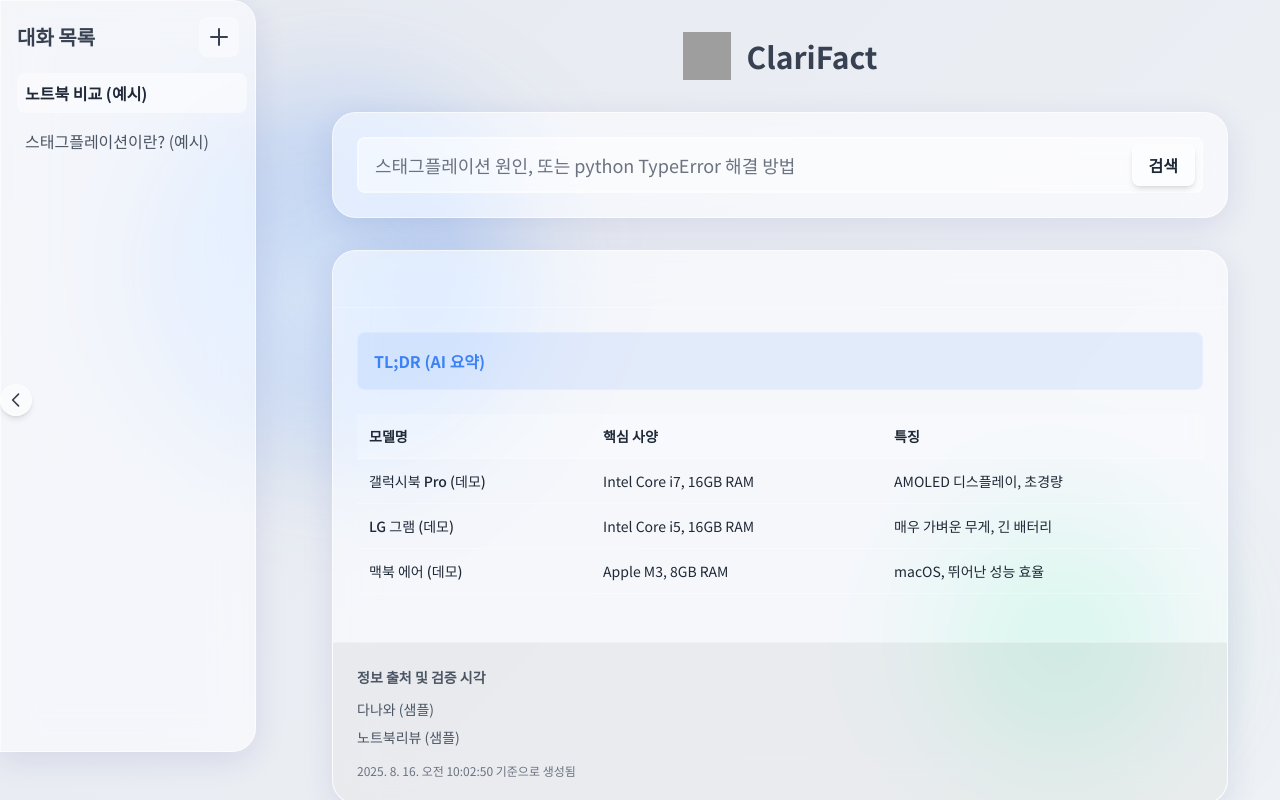
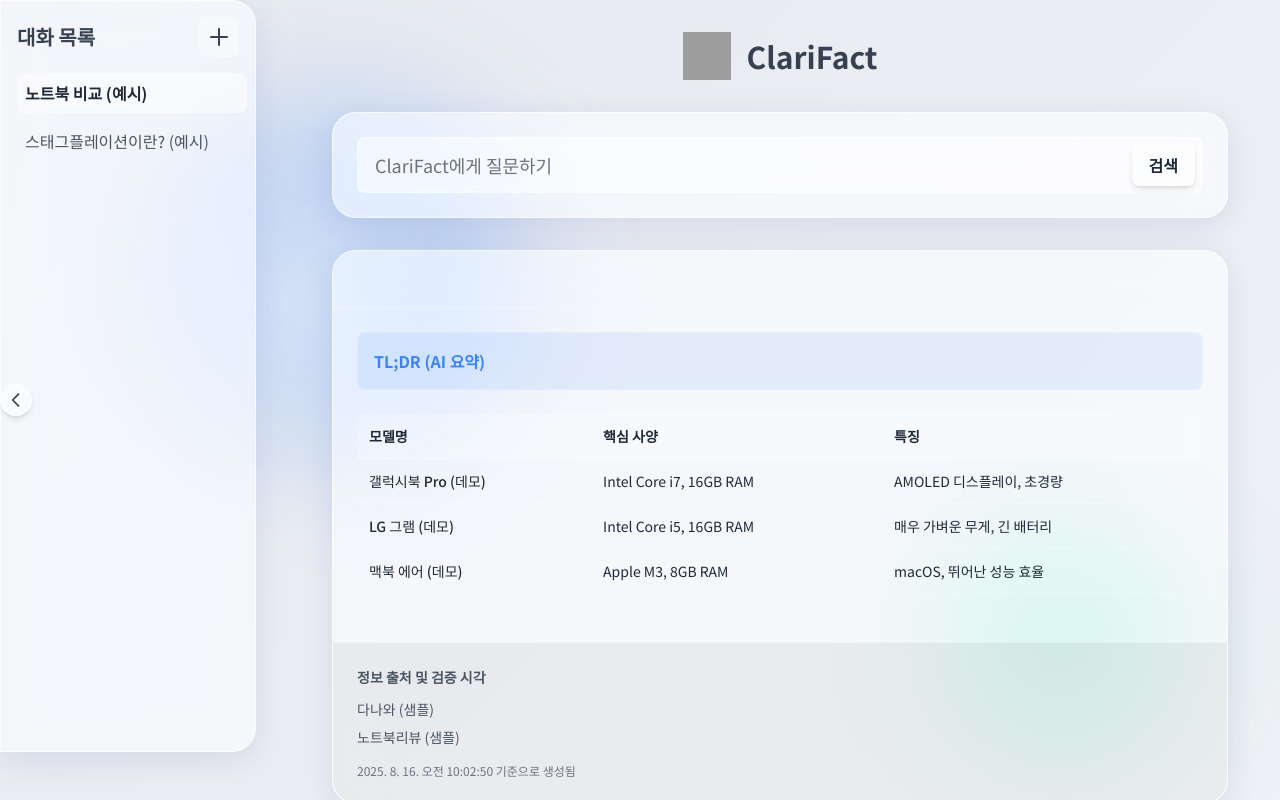
Before and after one commit to Q07K/clarifact-app, a Vue app: page / in a window 1280 px wide. Built offline with nearby package versions, Linux system fonts and the light colour scheme; grey boxes are pictures that could not be loaded.

Commit message:
Feat: placeholder 문구 수정

```diff
--- a/src/renderer/components/PromptSection.vue
+++ b/src/renderer/components/PromptSection.vue
@@ -4,7 +4,7 @@
       <input
         type="text"
         class="w-full pl-4 pr-48 py-3 text-base sm:text-lg bg-white/50 border-2 border-white/40 rounded-lg focus:ring-2 focus:ring-accent focus:border-transparent transition-shadow placeholder-gray-500"
-        placeholder="스태그플레이션 원인, 또는 python TypeError 해결 방법"
+        placeholder="ClariFact에게 질문하기"
         v-model="prompt"
         @keyup.enter="onGenerate"
       />
```
